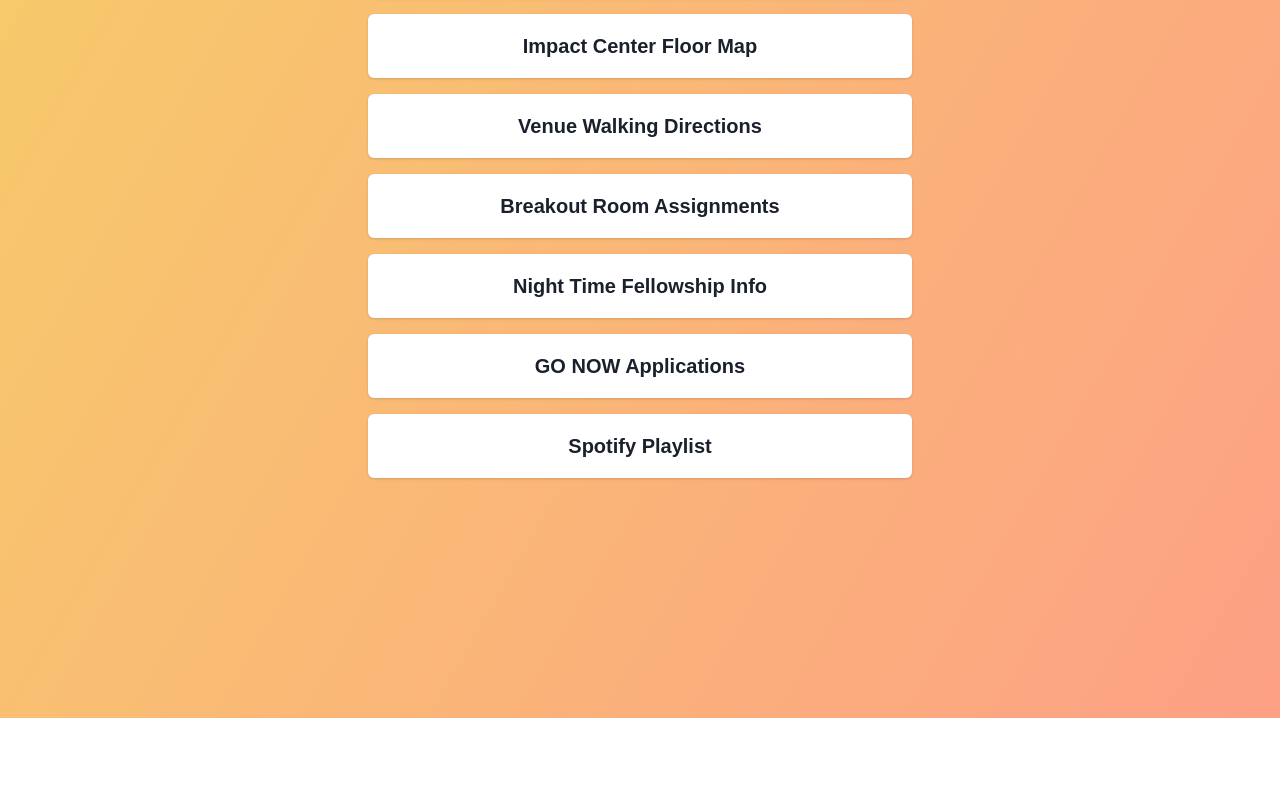
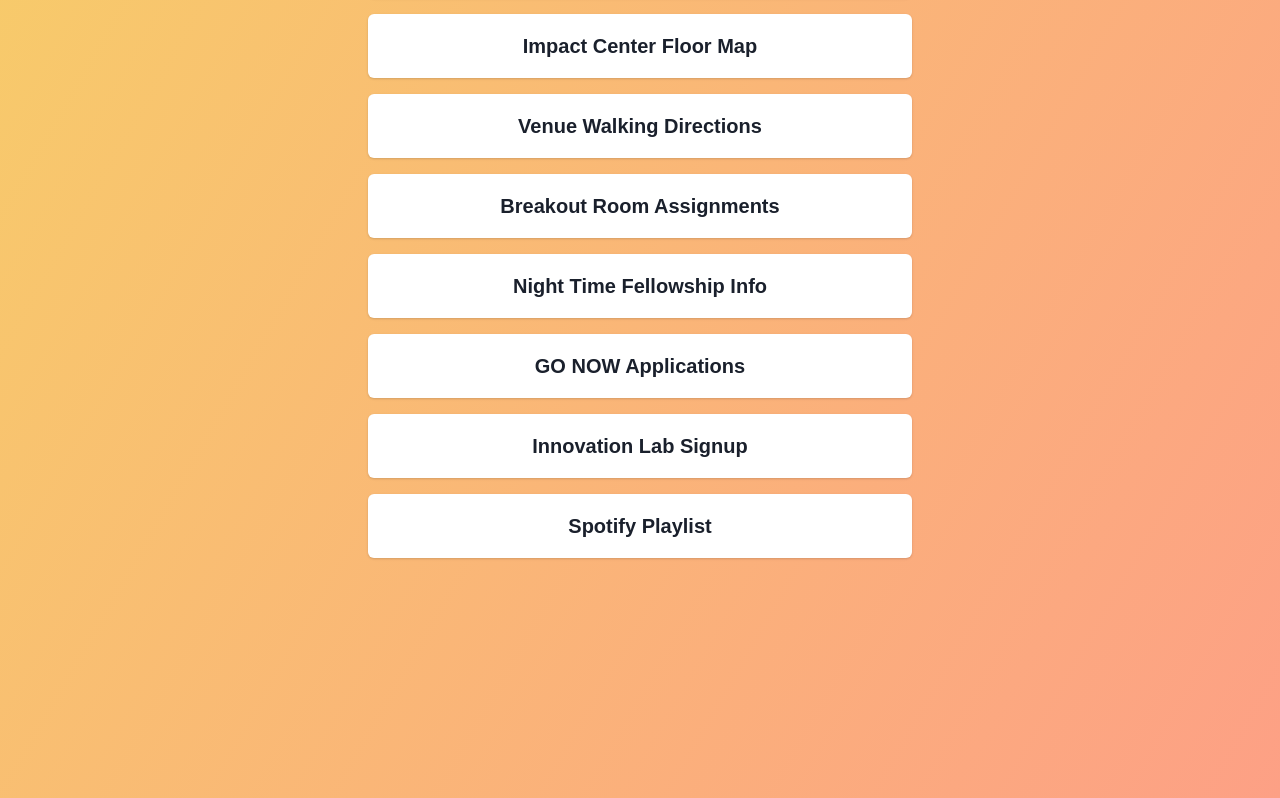
Before and after one commit to ksuhartono97/info.ariseasia.org, a React (Create React App) app: page / in a window 1280 px wide. Shown: the part 666-1464 px from the top of the page. Before the commit the page ends 1384 px from the top, so only its background shows below. Built offline with nearby package versions, Linux system fonts and the light colour scheme; a web font is replaced by a local one.

Commit message:
innovation labs signup

```diff
--- a/src/components/MainContainer.js
+++ b/src/components/MainContainer.js
@@ -28,6 +28,10 @@ const MainContainer = () => {
     {
       title: "GO NOW Applications",
       link: "https://form.jotform.com/231630446225449",
+    },
+    {
+      title: "Innovation Lab Signup",
+      link: "/innovation-lab.pdf",
     },
     {
       title: "Spotify Playlist",
```
Also changed, not shown: 1 other file (tests, documents, lock files or other folders).
